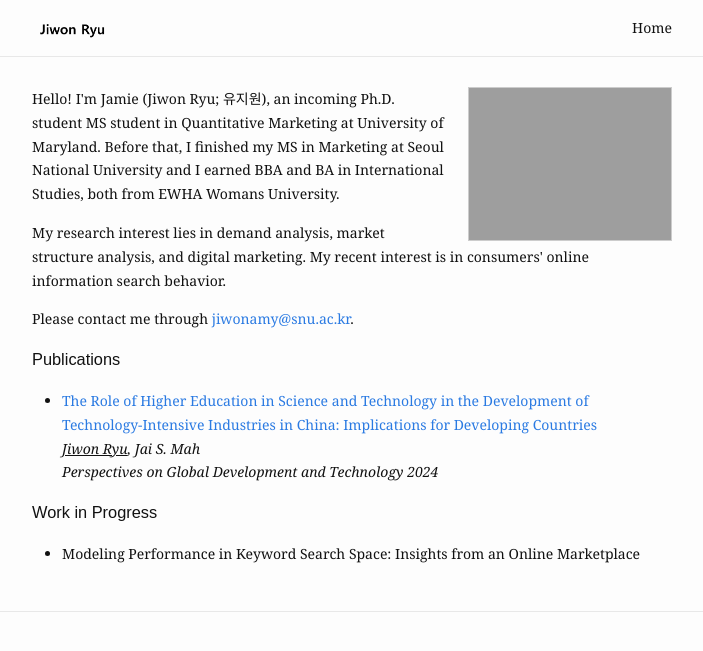
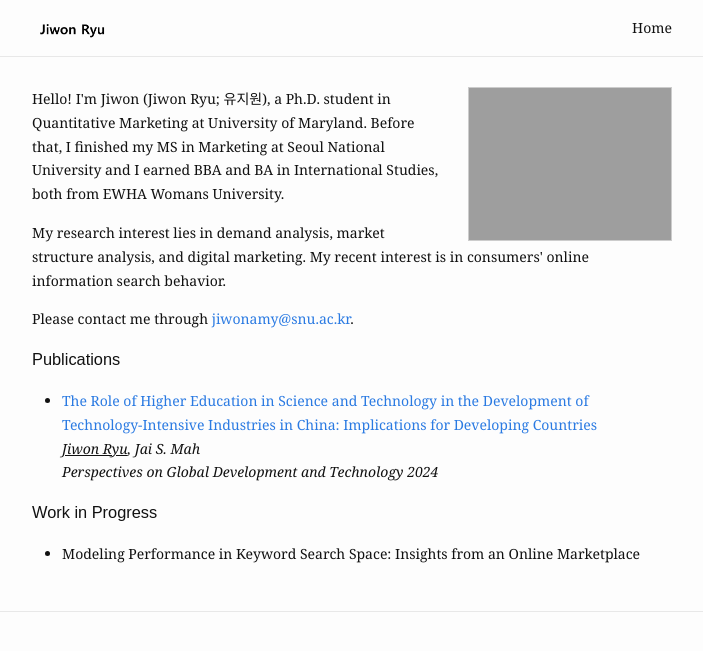
Before and after one commit to jiwonamy/jiwonamy.github.io, a Jekyll site: the page built from index.md, in a window 1280 px wide. Shown: the top 651 px of the page, without its empty margins (288-991 px from the left). Built offline with Jekyll 4.4.1, drawn with Linux system fonts in a browser that asks for light colours.

Commit message:
Update index.md

```diff
--- a/index.md
+++ b/index.md
@@ -6,7 +6,7 @@ profile_picture:
 ---
 
 <p>
-Hello! I'm Jamie (Jiwon Ryu; 유지원), an incoming Ph.D. student  MS student in Quantitative Marketing at University of Maryland. Before that, I finished my MS in Marketing at Seoul National University and I earned BBA and BA in International Studies, both from EWHA Womans University.
+Hello! I'm Jiwon (Jiwon Ryu; 유지원), a Ph.D. student in Quantitative Marketing at University of Maryland. Before that, I finished my MS in Marketing at Seoul National University and I earned BBA and BA in International Studies, both from EWHA Womans University.
 </p>
 
 <p>
```
